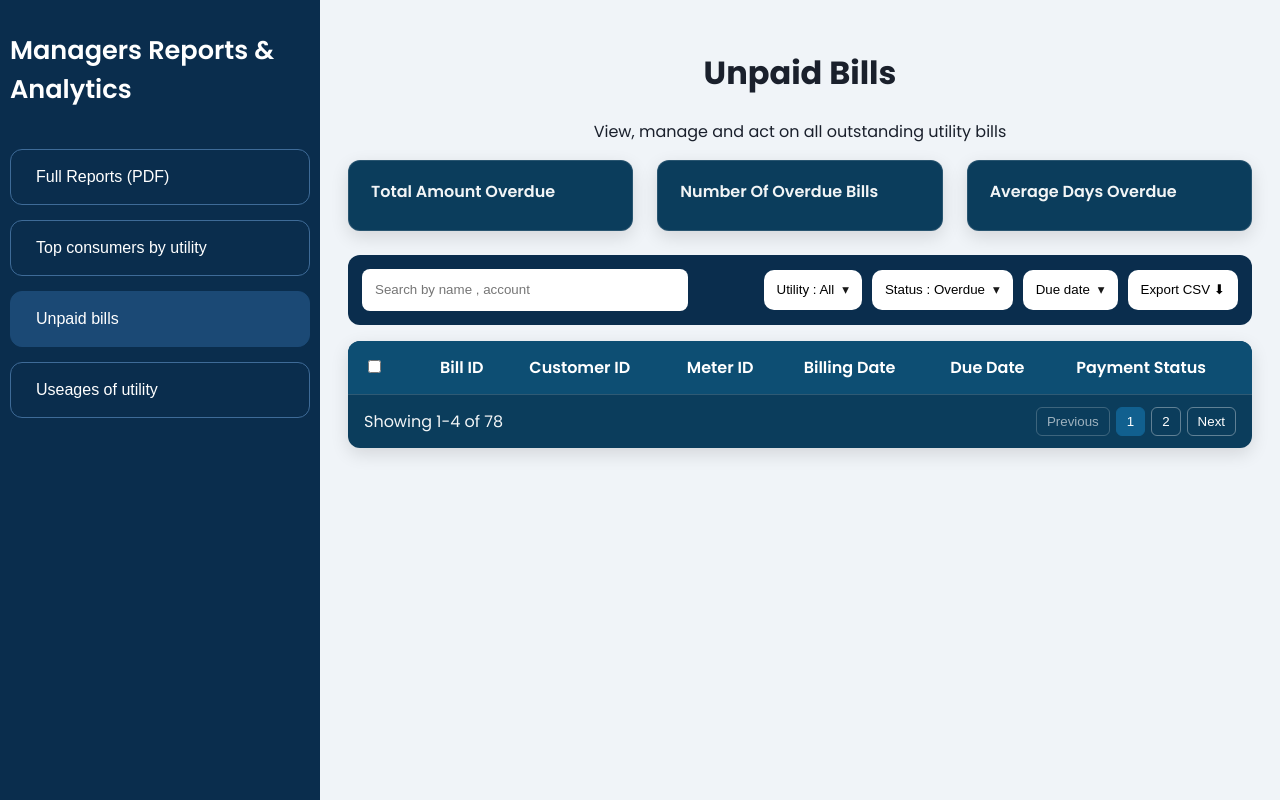
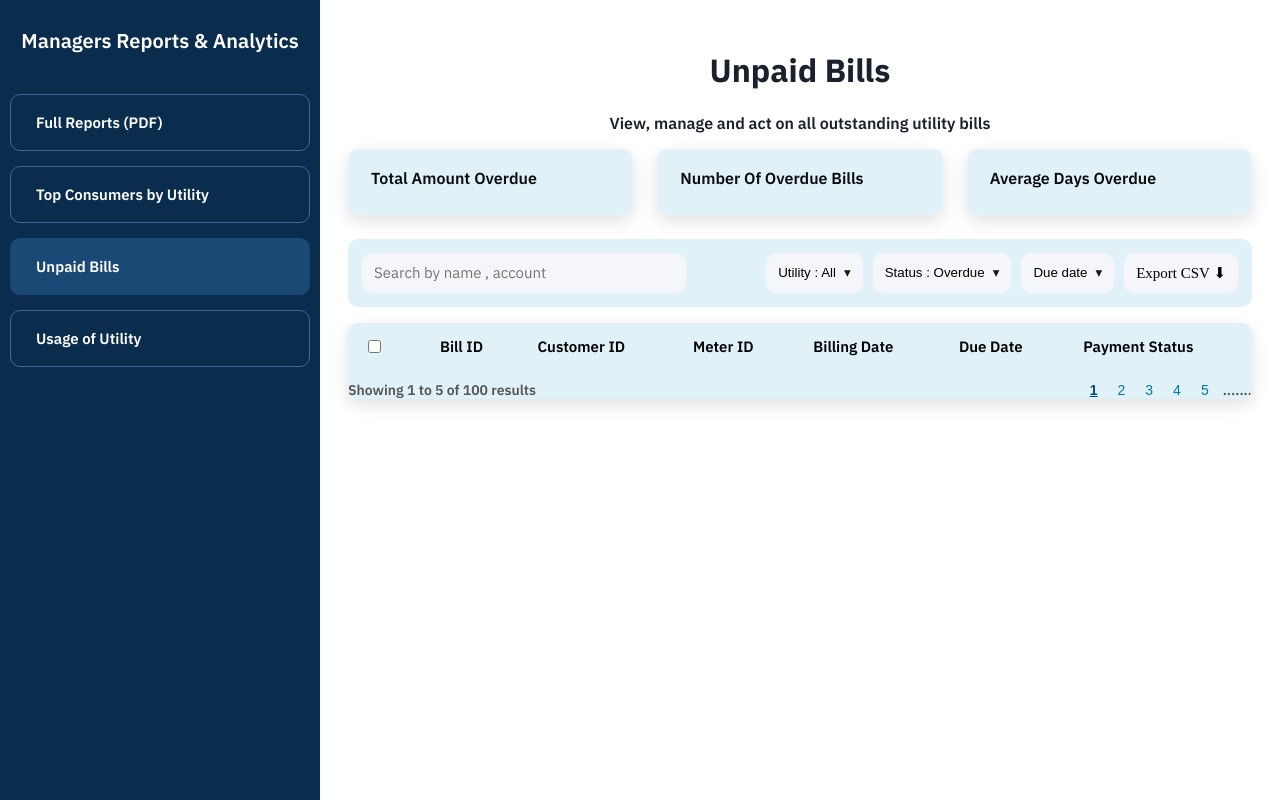
Before and after one commit to Sadeeshana/Utility-Managment-System, a PHP site: page /Unpaidbills.html in a window 1280 px wide. Run offline with PHP 8.4, Linux system fonts and the light colour scheme; lists and menus that the app fills with data are empty.

Commit message:
Update Unpaidbills.css
Update Unpaidbills.css

```diff
--- a/Frontend/Genaratereports.html
+++ b/Frontend/Genaratereports.html
@@ -32,7 +32,7 @@
             <div class="content-body">
 
                 <section class="card configure-card">
-  <h3>Select your report</h3>
+  <h3>Select Your Report</h3>
   <p>Choose the type of report and the period it should cover.</p>
 
 <!-- Utility Selection -->
--- a/Frontend/Unpaidbills.css
+++ b/Frontend/Unpaidbills.css
@@ -1,7 +1,9 @@
+@import url('https://fonts.googleapis.com/css2?family=IBM+Plex+Sans:wght@300;400;500;600;700&display=swap');
+
 body {
-    font-family: 'Poppins', Arial, sans-serif;
+    font-family: 'IBM Plex Sans';
     margin: 0;
-    background-color: #f0f4f8;
+    background-color: white;
     color: #1a202c;
 }
 
@@ -9,7 +11,6 @@ body {
     display: flex;
     min-height: 100vh;
 }
-
 
 .sidebar {
     width: 300px;
@@ -20,15 +21,20 @@ body {
 }
 
 .sidebar-title {
-    font-size: 1.6rem;
+    font-size: 20px;
+    margin-bottom: 40px;
+    text-align: center;
+    font-family: "IBM Plex Sans";
     font-weight: 600;
-    margin-bottom: 40px;
 }
 
 .nav-menu {
     display: flex;
     flex-direction: column;
     gap: 15px;
+    font-family: "IBM Plex Sans";
+    font-weight: 600;
+    font-size: 15px;
 }
 
 .nav-button {
@@ -38,10 +44,11 @@ body {
     background-color: transparent;
     border: 1px solid #3e6b98;
     color: white;
-    font-size: 1rem;
-    font-weight: 500;
+    font-family: "IBM Plex Sans";
+    font-size: 15px;
+    font-weight: 600;
     text-align: left;
-    border-radius: 12px;
+    border-radius: 10px;
     cursor: pointer;
     transition: background-color 0.3s;
 }
@@ -52,10 +59,13 @@ body {
     border-color: #1b4975;
 }
 
+
 .main-content {
   flex: 1;
   padding: 28px;
-  background: #f0f4f8;
+  background: white;
+  font-family: 'IBM Plex Sans';
+  font-weight: 600;
 }
 
 /* Stats cards */
@@ -66,22 +76,22 @@ body {
   margin: 8px 0 24px;
 }
 .stat-card {
-  background: #0b3d5c;
-  color: #fff;
-  border-radius: 12px;
+  background: #e0f2f8;
+  color: black;
+  border-radius: 10px;
   padding: 18px 22px;
   box-shadow: 0 6px 18px rgba(0,0,0,.12);
   border: 1px solid rgba(255,255,255,.12);
 }
 .stat-title { font-weight: 600; opacity: .95; margin-bottom: 8px; }
-.stat-value { font-size: 28px; font-weight: 700; }
+.stat-value { font-size: 28px; font-weight: 600; }
 
 /* Controls */
 .controls {
-  background: #0a2d4d;
-  color: #fff;
+  background: #e0f2f8;
+  color: black;
   padding: 14px;
-  border-radius: 12px;
+  border-radius: 10px;
   display: flex;
   align-items: center;
   gap: 12px;
@@ -92,11 +102,13 @@ body {
 .search-input {
   width: 300px;
   height: 40px;
-  border-radius: 8px;
-  background: white;
-  border: 1px solid rgba(255,255,255,.25);
-  color: #fff;
+  border-radius: 10px;
+  background: #F5F6FA;
+  border: none;
   padding: 0 12px;
+  font-size: 15px;
+  font-family: 'IBM Plex Sans';
+  color: black;
 }
 .control-group { display: flex; gap: 10px; }
 
@@ -105,10 +117,10 @@ body {
 .chip {
   display: inline-flex; align-items: center; gap: 8px;
   height: 40px; padding: 0 12px;
-  background: white;
+  background: #F5F6FA;
     color:black;
-  border: 1px solid rgba(255,255,255,.25);
-  border-radius: 10px; cursor: pointer;
+  border: 1px ;
+  border-radius: 10px;
 }
 
 .chev { opacity: .9; }
@@ -116,7 +128,7 @@ body {
 /* Menus */
 .menu {
   position: absolute; top: calc(100% + 6px); left: 0; min-width: 180px;
-  background: #0b3d5c; color: #fff;
+  background: #F5F6FA; color: black;
   border: 1px solid rgba(255,255,255,.2);
   border-radius: 10px; padding: 6px 0; z-index: 10;
   box-shadow: 0 8px 18px rgba(0,0,0,.25);
@@ -124,24 +136,31 @@ body {
   transition: opacity .15s ease, transform .15s ease, visibility 0s linear .15s;
 }
 .dropdown.open .menu { visibility: visible; opacity: 1; transform: translateY(0); transition-delay: 0s; }
-.menu-item { padding: 10px 12px; cursor: pointer; user-select: none; }
+.menu-item { padding: 10px 12px; cursor: pointer }
 .menu-item:hover { background: rgba(255,255,255,.08); }
 .menu-item[aria-selected="true"] { background: rgba(255,255,255,.12); }
 
-.export { background: white; }
+.export { background: #F5F6FA;
+font-size: 15px;
+font-family: "IBM Sans Plex";
+color: black; }
 
 
 /* Table */
 .list-card {
-  background: #0b3d5c; color: #fff;
-  border-radius: 12px; overflow: hidden;
+  background: #e0f2f8; color: black;
+  border-radius: 10px; overflow: hidden;
   box-shadow: 0 6px 18px rgba(0,0,0,.12);
+  font-size: 15px;
+
+  color: black;
+  font-family: 'IBM Plex Sans';
 }
 .table-wrap { overflow-x: auto; }
 .bills-table { width: 100%; border-collapse: collapse; }
 .bills-table thead th {
-  background: #0d4e73; text-align: left; padding: 14px 16px;
-  font-weight: 600; white-space: nowrap;
+  background: #e0f2f8; text-align: left; padding: 14px 16px;
+  font-weight: 600; white-space: nowrap; font-size: 15px; font-family: "IBM Plex Sans";
 }
 .bills-table tbody td {
   padding: 14px 16px; border-top: 1px solid rgba(255,255,255,.15);
@@ -149,8 +168,8 @@ body {
 .bills-table tbody tr:hover { background: rgba(255,255,255,.05); }
 
 .tag {
-  display: inline-block; padding: 6px 10px; border-radius: 20px;
-  font-size: .85rem; background: rgba(255,255,255,.12);
+  display: inline-block; padding: 6px 10px; border-radius: 10px;
+  font-size: 15px; background: rgba(255,255,255,.12);
 }
 .tag-elec { background: rgba(255,255,255,.12); }
 .tag-gas { background: rgba(255,255,255,.12); }
@@ -159,17 +178,39 @@ body {
 .actions { white-space: nowrap; }
 .actions .icon-more { margin-left: 8px; }
 
-/* Footer */
-.list-footer {
-  display: flex; justify-content: space-between; align-items: center;
-  padding: 12px 16px; border-top: 1px solid rgba(255,255,255,.15);
+.pagination {
+  margin-top: 10px;
+  font-size: 14px;
+  display: flex;
+  justify-content: space-between;
+  align-items: center;
+  color: #555;
 }
-.count { opacity: .95; }
-.pager { display: flex; gap: 6px; }
-.btn.small {
-  background: transparent; color: #fff;
-  border: 1px solid rgba(255,255,255,.35);
-  border-radius: 6px; padding: 6px 10px; cursor: pointer;
+
+.pagination span {
+  color: #555;
 }
-.btn.small[disabled] { opacity: .6; cursor: default; }
-.btn.small.current { background: #11608f; border-color: #11608f; }
+
+.pagination .pages {
+  display: flex;
+  gap: 8px;
+}
+
+.pagination .pages button {
+  background: none;
+  border: none;
+  color: #0077aa;
+  cursor: pointer;
+  font-size: 14px;
+  transition: color 0.2s, font-weight 0.2s;
+}
+
+.pagination .pages button.active {
+  font-weight: bold;
+  text-decoration: underline;
+  color: #004e6f;
+}
+
+.pagination .pages button:hover {
+  color: #004e6f;
+}
--- a/Frontend/Unpaidbills.html
+++ b/Frontend/Unpaidbills.html
@@ -16,9 +16,9 @@
 
             <div class="nav-menu">
                 <button class="nav-button" onclick="window.location.href='Genaratereports.html'">Full Reports (PDF)</button>
-                <button class="nav-button">Top consumers by utility</button>
-                <button class="nav-button active" onclick="window.location.href='Unpaidbills.html'">Unpaid bills</button>
-                <button class="nav-button">Useages of utility</button>
+                <button class="nav-button">Top Consumers by Utility</button>
+                <button class="nav-button active" onclick="window.location.href='Unpaidbills.html'">Unpaid Bills</button>
+                <button class="nav-button">Usage of Utility</button>
             </div>
         </nav>
  <!--Topics-->
@@ -106,15 +106,18 @@
        </table>
      </div>
 
-     <div class="list-footer">
-       <div class="count">Showing 1-4 of 78</div>
-       <div class="pager">
-         <button class="btn small" disabled>Previous</button>
-         <button class="btn small current" aria-current="page">1</button>
-         <button class="btn small">2</button>
-         <button class="btn small">Next</button>
-       </div>
-     </div>
+     <div class="pagination">
+      <span>Showing 1 to 5 of 100 results</span>
+      <div class="pages">
+         <button class="active">1</button>
+        <button>2</button>
+        <button>3</button>
+        <button>4</button>
+        <button>5</button>
+        <span>.......</span>
+      </div>
+    </div>
+  </div>
    </section>
  </main>
     </div>
```
